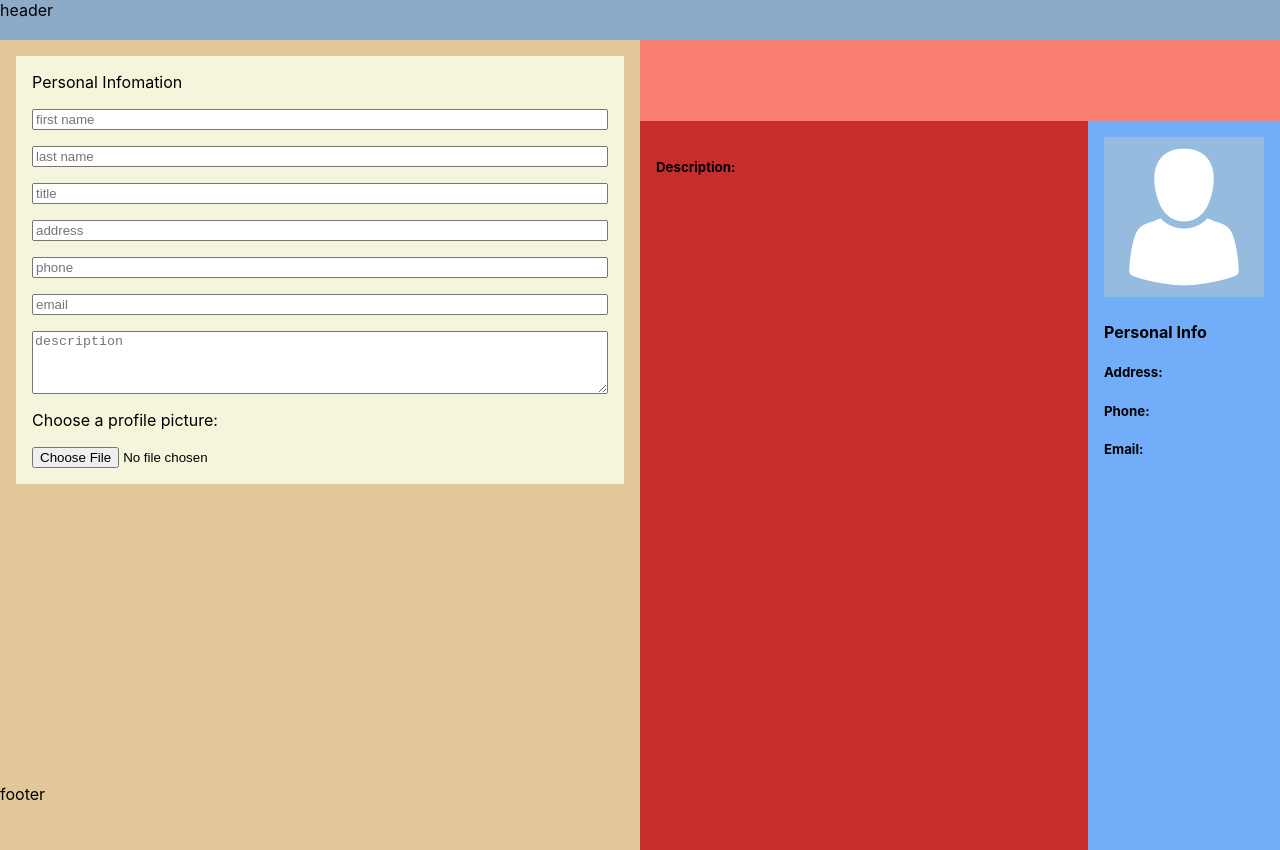
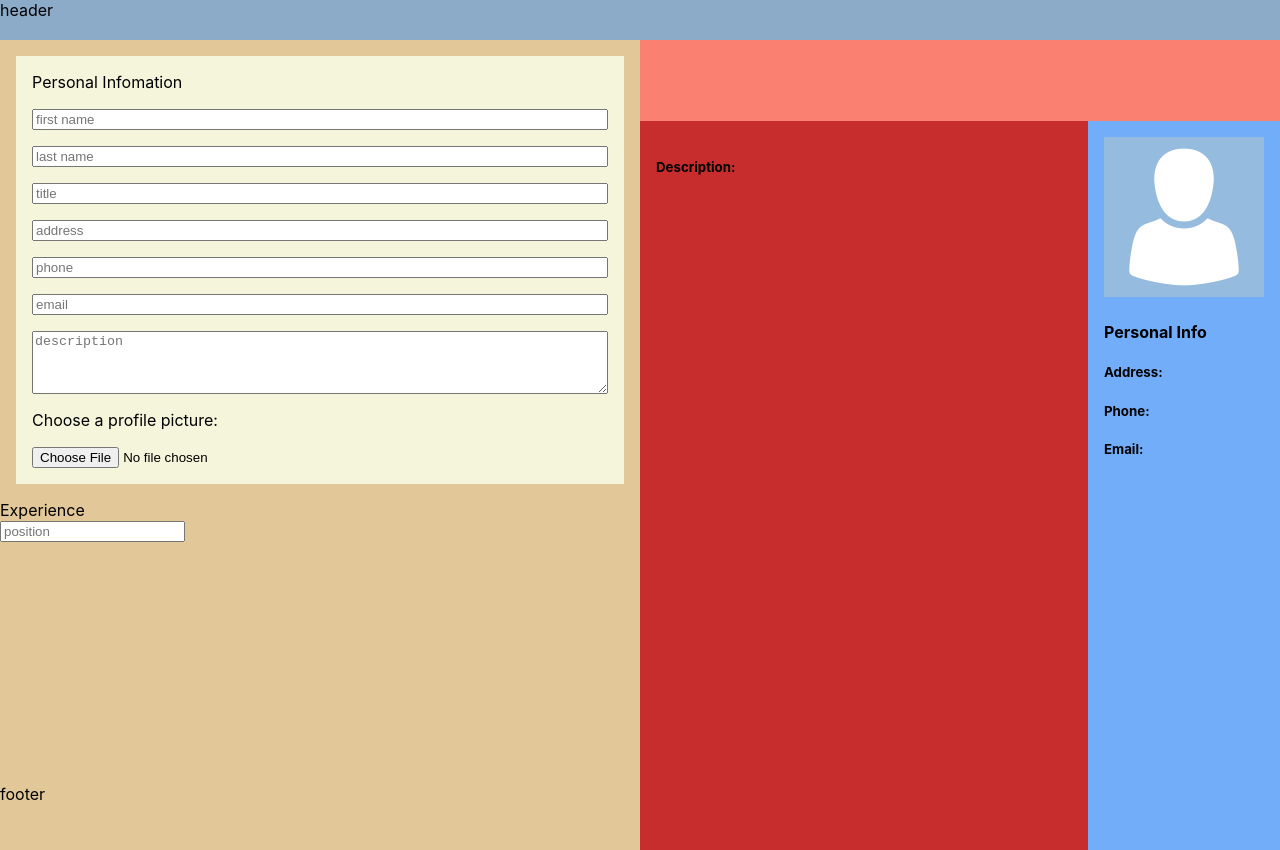
Before and after one commit to erynder-z/cv-creator, a React (Create React App) app: page / in a window 1280 px wide. Built offline with nearby package versions, Linux system fonts and the light colour scheme.

Commit message:
Add input for job title

```diff
--- a/src/components/Inputs.js
+++ b/src/components/Inputs.js
@@ -86,6 +86,18 @@ export class Inputs extends Component {
                         }}
                     ></input>
                 </div>
+                <div className="experience-input">
+                    <div>Experience</div>
+                    <input
+                        className="experience-position-input"
+                        type="text"
+                        id="positionInput"
+                        placeholder="position"
+                        onChange={(e) => {
+                            this.props.changePosition(e)
+                        }}
+                    />
+                </div>
             </div>
         )
     }
@@ -101,4 +113,5 @@ Inputs.propTypes = {
     changeEmail: PropTypes.func,
     changeDescription: PropTypes.func,
     uploadPic: PropTypes.func,
+    changePosition: PropTypes.func,
 }
```
